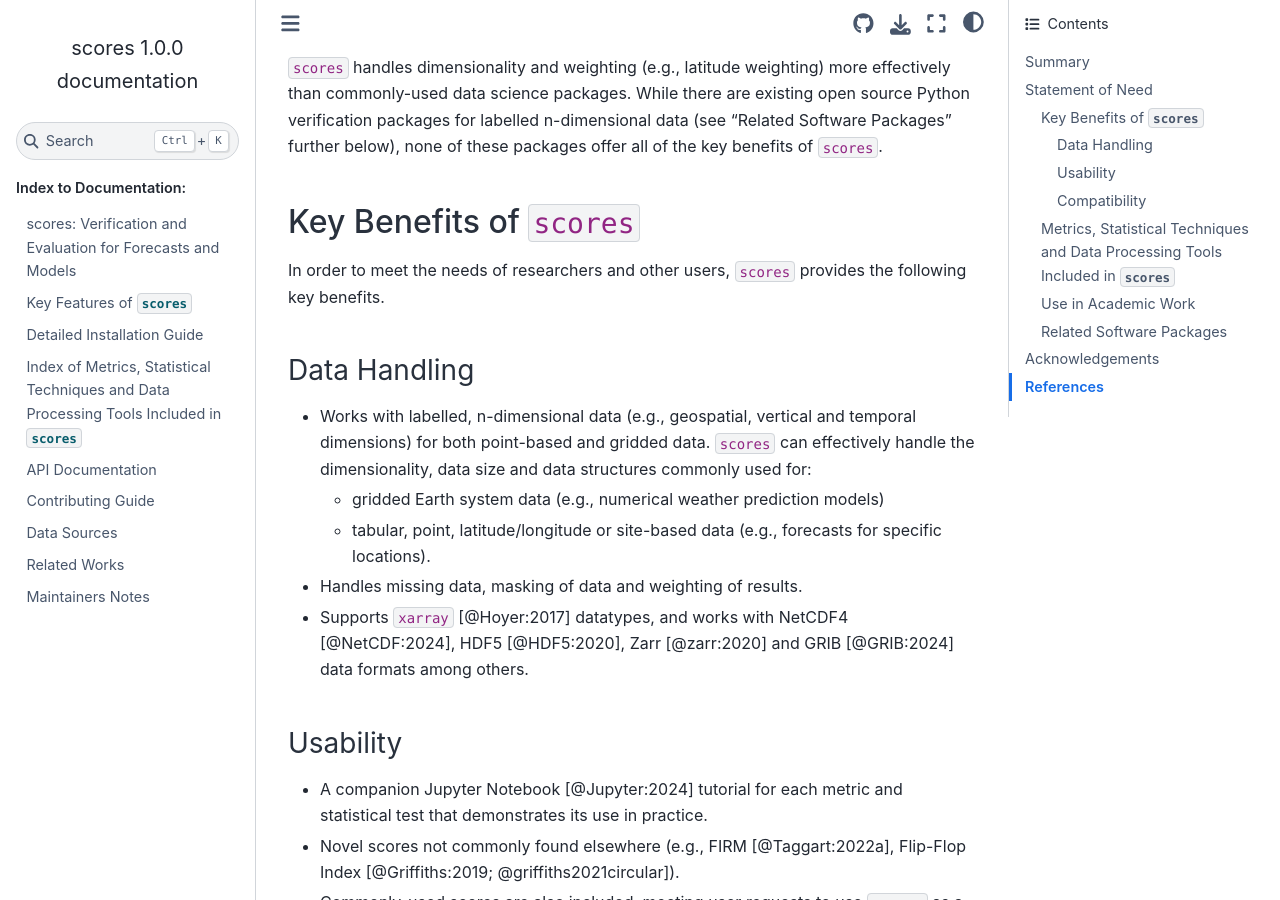
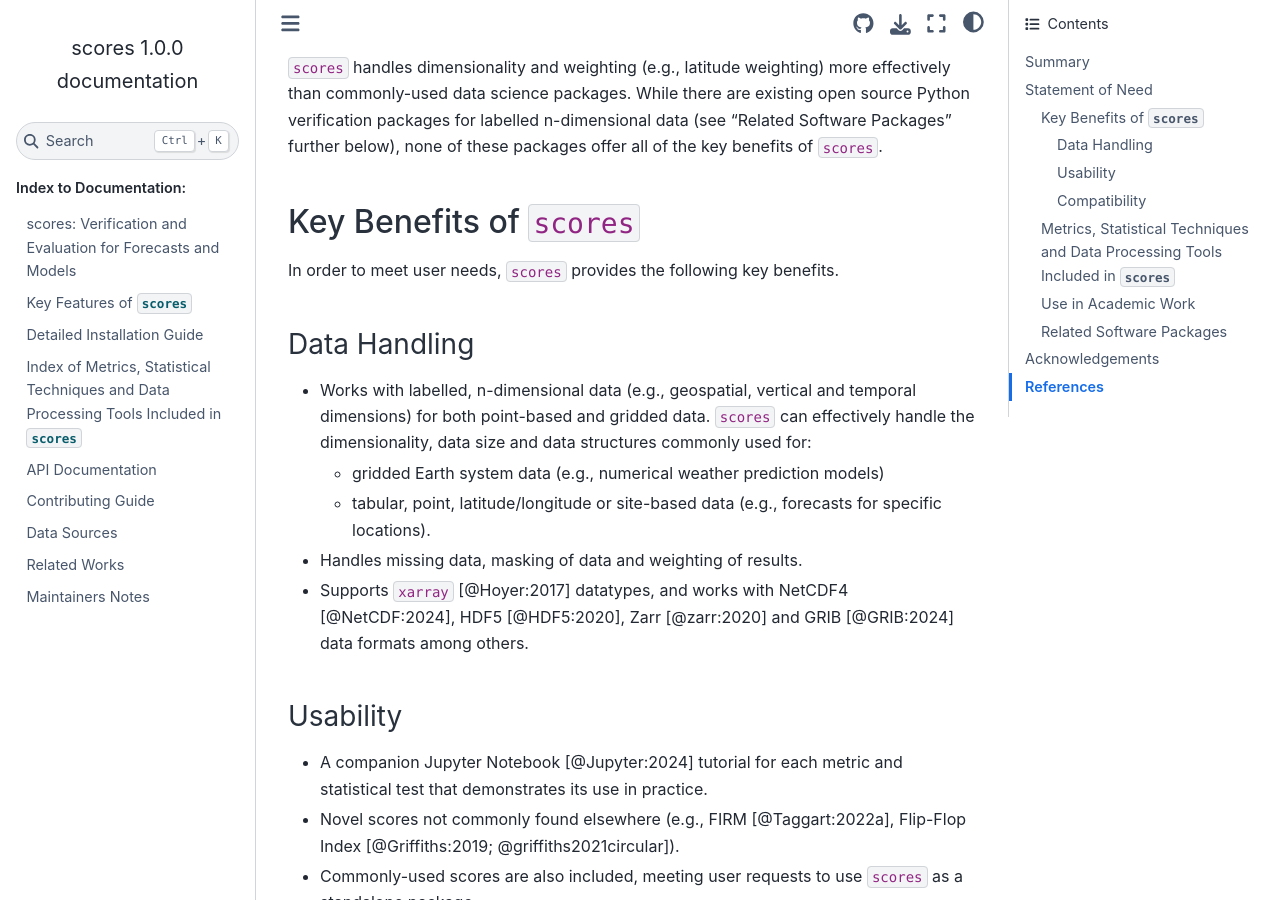
Before and after one commit to nci/scores, a Sphinx documentation site: the page built from docs/paper.md, in a window 1280 px wide and 900 px high, scrolled down 1056 px. Built offline with Sphinx 7.4.7 and the Sphinx Book theme 1.1.4, drawn with Linux system fonts in a browser that asks for light colours; pages that are not in the unit, such as notebooks, are missing from menus.

Commit message:
Update sentence at start of statement of need

```diff
--- a/docs/paper.md
+++ b/docs/paper.md
@@ -79,7 +79,7 @@ The purpose of `scores` is (a) to mathematically verify and validate models and
 
 ## Key Benefits of `scores`
 
-In order to meet the needs of researchers and other users, `scores` provides the following key benefits.
+In order to meet user needs, `scores` provides the following key benefits.
 
 ### Data Handling
 
```
